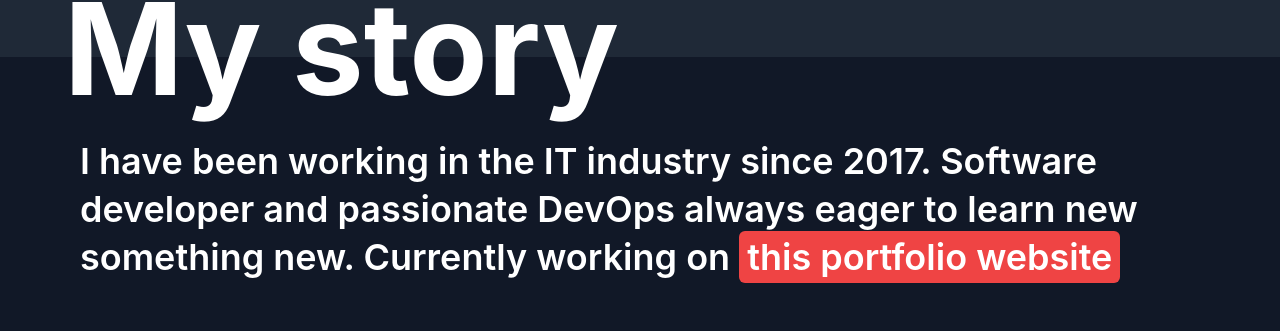
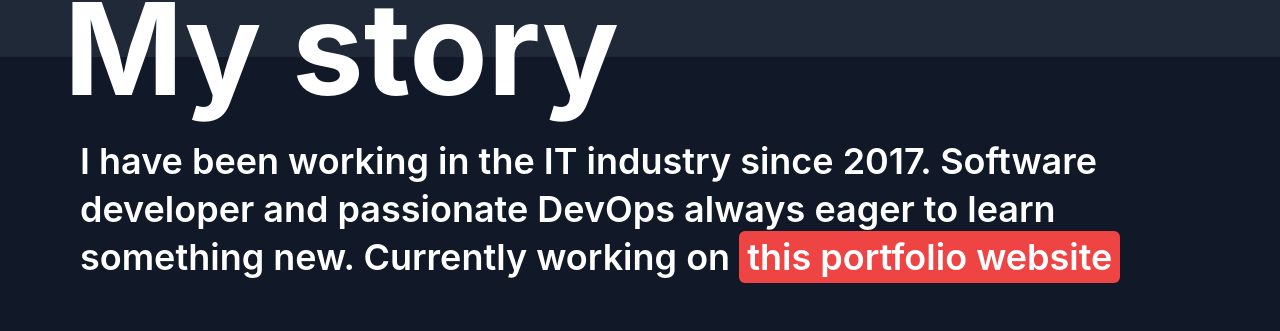
Before and after one commit to mbianchidev/mb-consulting.dev, a Next.js app: page /about in a window 1280 px wide. Shown: the part 405-736 px from the top of the page. Built offline with nearby package versions, Linux system fonts and the light colour scheme.

Commit message:
Fixed typo whoops

```diff
--- a/constants/data.js
+++ b/constants/data.js
@@ -117,7 +117,7 @@ const userData = {
   ],
   about: {
     title:
-      "I have been working in the IT industry since 2017. Software developer and passionate DevOps always eager to learn new something new",
+      "I have been working in the IT industry since 2017. Software developer and passionate DevOps always eager to learn something new",
     description: [
       `I like to introduce myself as an agnostic and versatile engineer with a deep passion for well-written code, automation and cloud technologies.`,
       `I also love coaching and mentoring people because I strongly believe in knowledge as the only way to get rid of technical debt and develop new and game-changing products.`,
```
